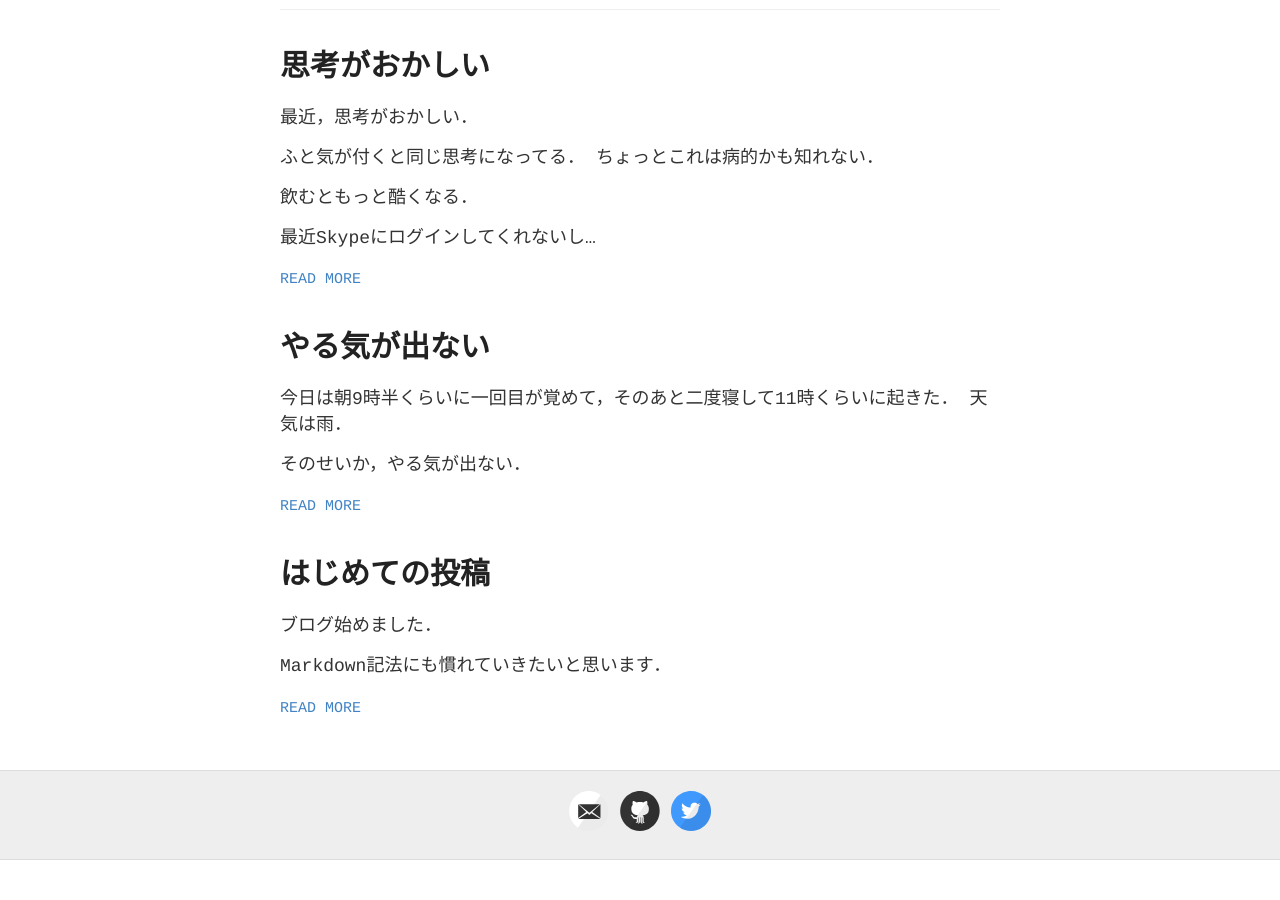
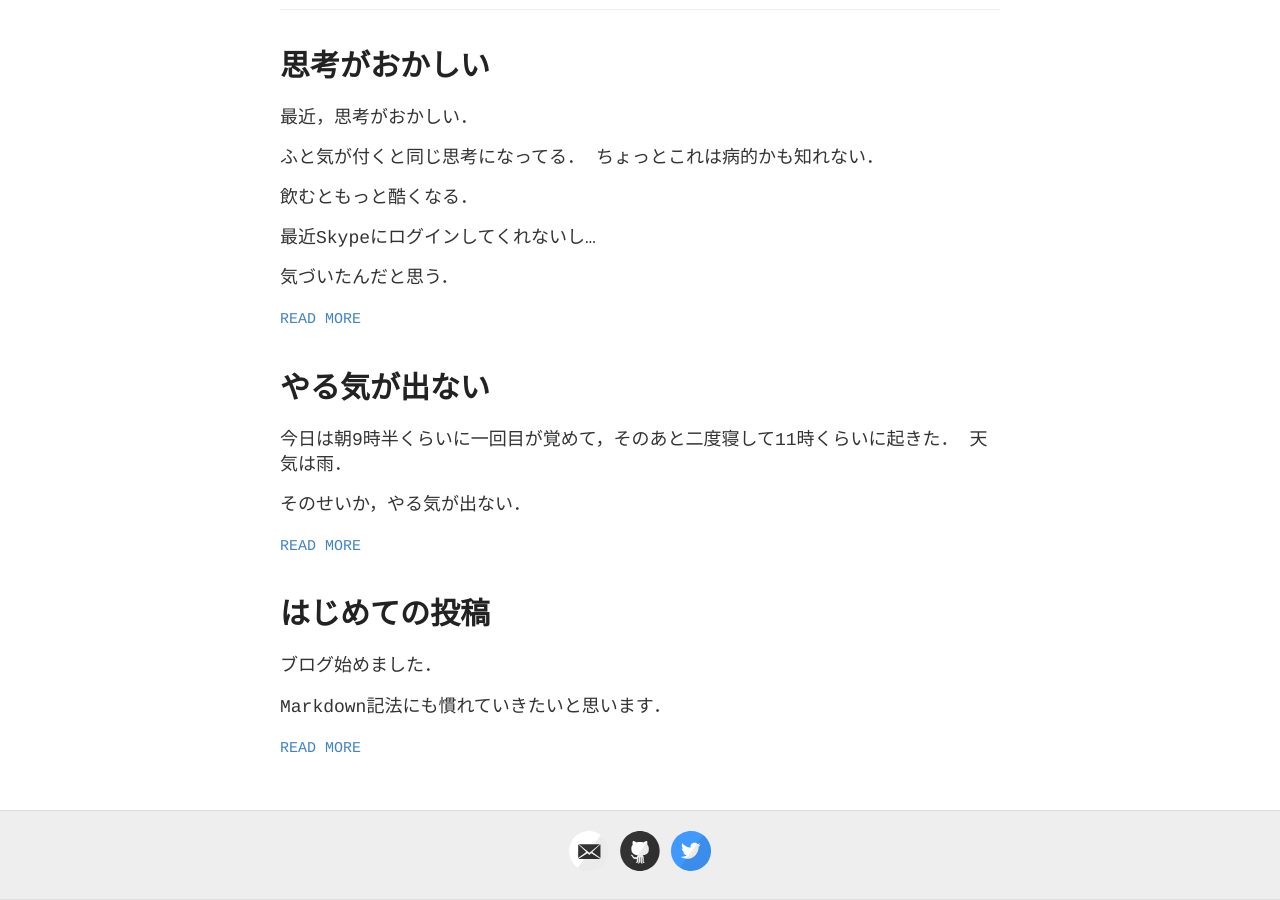
Before and after one commit to Selene-Misso/Selene-Misso.github.io, a Jekyll site: the page built from index.html, in a window 1280 px wide and 900 px high, scrolled down 1742 px. Built offline with Jekyll 4.4.1, drawn with Linux system fonts in a browser that asks for light colours; Markdown is read by kramdown in place of the engine named in the settings; before the commit the page ends 2602 px from its top, so only the background shows below that.

Commit message:
Update 2015-01-22-thinking.md

```diff
--- a/_posts/2015-01-22-thinking.md
+++ b/_posts/2015-01-22-thinking.md
@@ -11,3 +11,5 @@ title: 思考がおかしい
 飲むともっと酷くなる．
 
 最近Skypeにログインしてくれないし...
+
+気づいたんだと思う．
```
